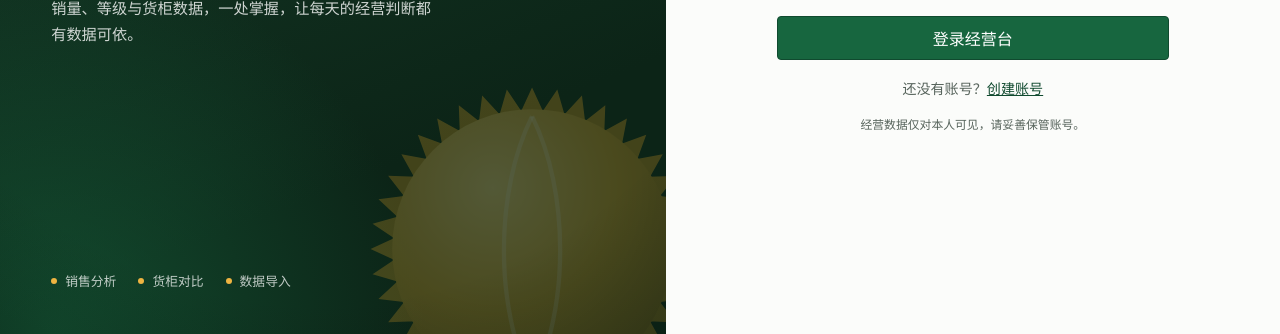
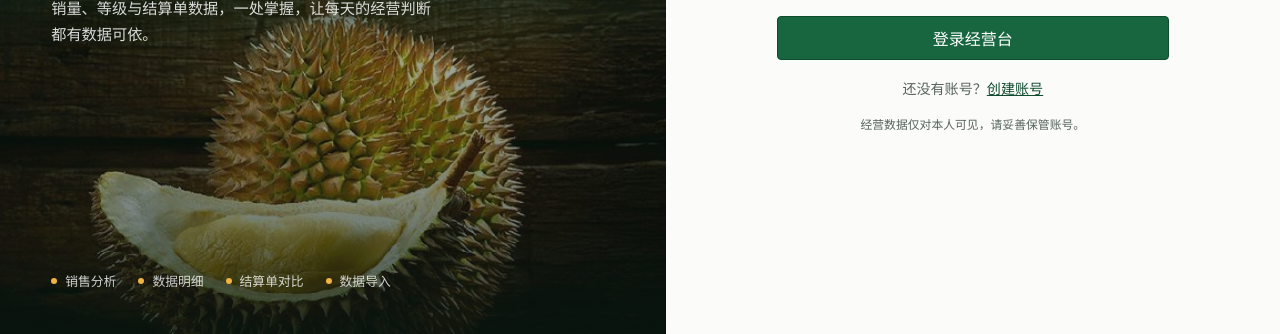
Before and after one commit to lemonlemon11/fruits_ana, a Vue app in the folder frontend/: page /login in a window 1280 px wide. Shown: the part 466-800 px from the top of the page. Built offline with nearby package versions, Linux system fonts and the light colour scheme; some packages are replaced by stand-ins of ours; no server answers.

Commit message:
feat(auth): 认证页接入本地榴莲主图

```diff
--- a/frontend/src/components/AuthPortal.vue
+++ b/frontend/src/components/AuthPortal.vue
@@ -1,45 +1,15 @@
 <script setup lang="ts">
 /**
  * 登录与注册共用的 Portal 骨架：左侧品牌视觉，右侧表单插槽。
+ * 主图使用本地化的国内来源图片 public/auth-portal-durian.jpg。
  */
 
-const features = ['销售分析', '货柜对比', '数据导入']
-
-const spikeCount = 40
-const bodyRadius = 97
-const spikeRadius = 112
-const fruitCenter = 120
-
-const spikes = Array.from({ length: spikeCount }, (_, index) => {
-  const angle = (index / spikeCount) * Math.PI * 2
-  const half = (Math.PI / spikeCount) * 1.08
-  const point = (radius: number, offset: number) => [
-    (fruitCenter + Math.cos(angle + offset) * radius).toFixed(1),
-    (fruitCenter + Math.sin(angle + offset) * radius).toFixed(1),
-  ]
-  const [startX, startY] = point(bodyRadius - 2, -half)
-  const [tipX, tipY] = point(spikeRadius, 0)
-  const [endX, endY] = point(bodyRadius - 2, half)
-  return `M${startX} ${startY} L${tipX} ${tipY} L${endX} ${endY} Z`
-}).join(' ')
+const features = ['销售分析', '数据明细', '结算单对比', '数据导入']
 </script>
 
 <template>
   <main class="portal">
     <section class="portal-visual" aria-label="果级经营台介绍">
-      <svg class="portal-fruit" viewBox="0 0 240 240" aria-hidden="true" focusable="false">
-        <defs>
-          <radialGradient id="portal-fruit-body" cx="36%" cy="28%" r="82%">
-            <stop offset="0%" stop-color="#f6d27f" />
-            <stop offset="55%" stop-color="#d9a02c" />
-            <stop offset="100%" stop-color="#a7751c" />
-          </radialGradient>
-        </defs>
-        <path :d="spikes" fill="#c08d24" />
-        <circle :cx="fruitCenter" :cy="fruitCenter" :r="bodyRadius" fill="url(#portal-fruit-body)" />
-        <path class="portal-fruit-seam" d="M120 28 C 94 80, 94 162, 120 212" />
-        <path class="portal-fruit-seam" d="M120 28 C 146 80, 146 162, 120 212" />
-      </svg>
       <div class="portal-brand">
         <span class="portal-mark" aria-hidden="true">果</span>
         <span class="portal-brand-copy">
@@ -50,7 +20,7 @@ const spikes = Array.from({ length: spikeCount }, (_, index) => {
       <div class="portal-hero">
         <p class="portal-kicker">果园经营数据门户</p>
         <h1>把每一批水果，<br />经营得更明白。</h1>
-        <p class="portal-lede">销量、等级与货柜数据，一处掌握，让每天的经营判断都有数据可依。</p>
+        <p class="portal-lede">销量、等级与结算单数据，一处掌握，让每天的经营判断都有数据可依。</p>
       </div>
       <ul class="portal-features">
         <li v-for="feature in features" :key="feature">{{ feature }}</li>
--- a/frontend/src/styles-auth.css
+++ b/frontend/src/styles-auth.css
@@ -1,4 +1,5 @@
-/* 登录 / 注册 Portal：左侧品牌视觉，右侧表单。 */
+/* 登录 / 注册 Portal：左侧品牌视觉，右侧表单。
+   主图为国内来源榴莲实拍，已本地化为 public/auth-portal-durian.jpg。 */
 
 .portal {
   display: grid;
@@ -15,33 +16,30 @@
   justify-content: space-between;
   gap: 40px;
   padding: 44px clamp(34px, 4vw, 64px);
-  background-color: #123524;
+  background-color: #0c2417;
   background-image:
-    radial-gradient(120% 92% at 80% 4%, rgba(240, 179, 59, .30), transparent 56%),
-    radial-gradient(90% 76% at 8% 100%, rgba(23, 102, 63, .58), transparent 62%),
-    linear-gradient(158deg, #17422c 0%, #0c2417 74%);
+    radial-gradient(120% 82% at 84% 2%, rgba(240, 179, 59, .26), transparent 58%),
+    linear-gradient(180deg,
+      #0c2417 0%,
+      rgba(12, 36, 23, .96) 32%,
+      rgba(12, 36, 23, .86) 50%,
+      rgba(12, 36, 23, .4) 66%,
+      rgba(9, 27, 18, .52) 84%,
+      rgba(8, 24, 16, .8) 100%),
+    url('/auth-portal-durian.jpg');
+  background-position: center top, center, center bottom;
+  background-repeat: no-repeat;
+  background-size: auto, auto, 100% auto;
   color: #fff;
 }
 
 .portal-visual::after {
   position: absolute;
   inset: 0;
-  background: radial-gradient(132% 104% at 48% 44%, transparent 50%, rgba(6, 20, 13, .62));
+  background: radial-gradient(132% 104% at 48% 44%, transparent 58%, rgba(6, 20, 13, .5));
   content: '';
   pointer-events: none;
 }
-
-.portal-fruit {
-  position: absolute;
-  right: max(-88px, -6%);
-  bottom: max(-96px, -11%);
-  width: min(52%, 400px);
-  height: auto;
-  opacity: .3;
-  pointer-events: none;
-}
-
-.portal-fruit-seam { fill: none; stroke: rgba(255, 244, 214, .34); stroke-width: 3; }
 
 .portal-brand,
 .portal-hero,
@@ -90,12 +88,20 @@
   font-size: clamp(2rem, 3.3vw, 3.05rem);
   font-weight: 600;
   line-height: 1.16;
+  text-shadow: 0 2px 18px rgba(6, 20, 13, .55);
 }
 
-.portal-lede { max-width: 380px; margin: 0; color: rgba(255, 255, 255, .8); font-size: .95rem; line-height: 1.75; }
+.portal-lede {
+  max-width: 380px;
+  margin: 0;
+  color: rgba(255, 255, 255, .84);
+  font-size: .95rem;
+  line-height: 1.75;
+  text-shadow: 0 1px 12px rgba(6, 20, 13, .6);
+}
 
 .portal-features { display: flex; flex-wrap: wrap; gap: 10px 22px; margin: 0; padding: 0; list-style: none; }
-.portal-features li { display: inline-flex; align-items: center; gap: 8px; color: rgba(255, 255, 255, .74); font-size: .8rem; }
+.portal-features li { display: inline-flex; align-items: center; gap: 8px; color: rgba(255, 255, 255, .8); font-size: .8rem; }
 .portal-features li::before { width: 6px; height: 6px; border-radius: 50%; background: #efb441; content: ''; }
 
 .portal-panel {
@@ -155,8 +161,12 @@
 
 @media (max-width: 900px) {
   .portal { min-height: 100svh; grid-template-columns: minmax(0, 1fr); }
-  .portal-visual { gap: 22px; padding: 26px 22px 30px; }
-  .portal-fruit { top: -74px; right: -66px; bottom: auto; width: 205px; opacity: .26; }
+  .portal-visual {
+    gap: 22px;
+    padding: 24px 22px 28px;
+    background-position: center top, center, center 42%;
+    background-size: auto, auto, cover;
+  }
   .portal-hero h1 { margin-bottom: 0; font-size: clamp(1.6rem, 6.4vw, 2.1rem); }
   .portal-kicker,
   .portal-lede,
```
Also changed, not shown: frontend/public/auth-portal-durian.jpg (added).
